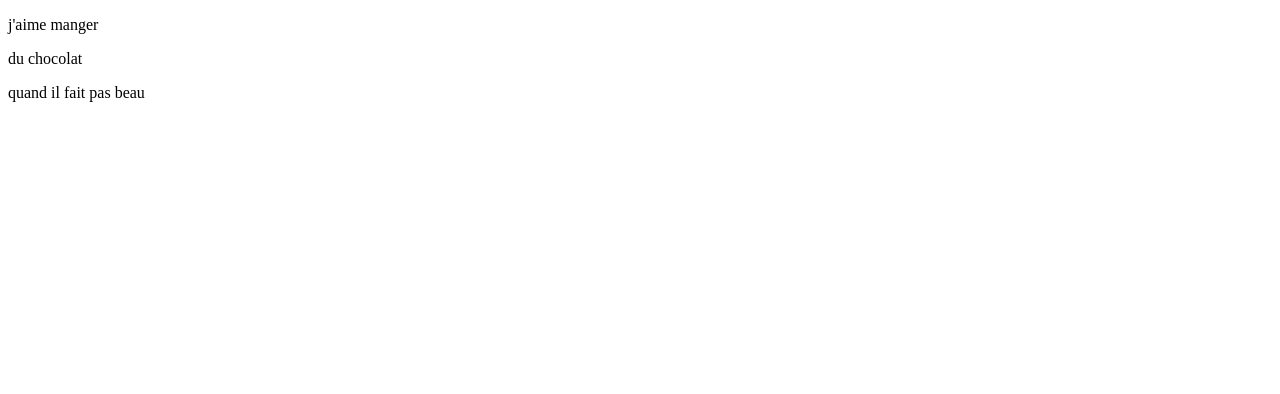
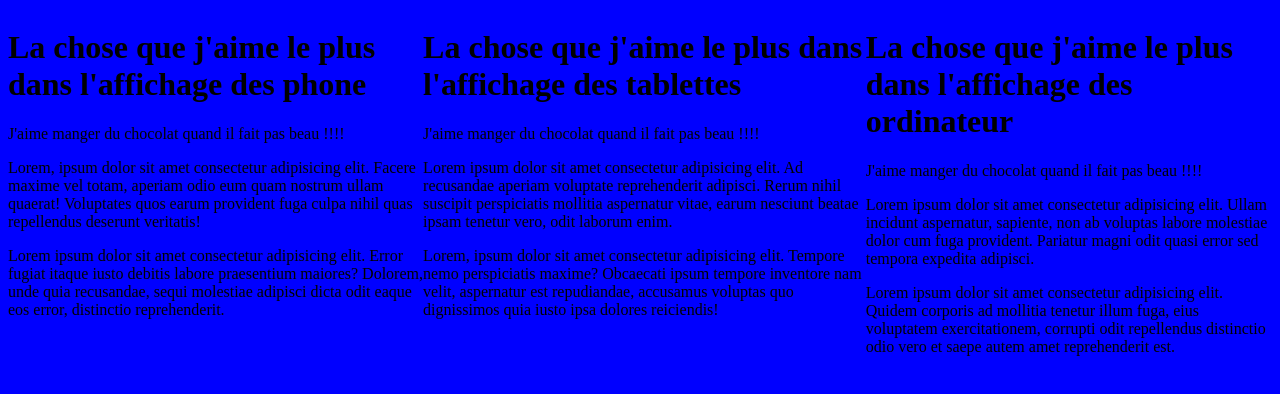
Before and after one commit to maxime-vds/responsivecolor, a plain HTML site: page index.html in a window 1280 px wide. Drawn offline with Linux system fonts and the light colour scheme.

Commit message:
workfinish

```diff
--- a/index.html
+++ b/index.html
@@ -5,13 +5,29 @@
     <meta http-equiv="X-UA-Compatible" content="IE=edge">
     <meta name="viewport" content="width=device-width, initial-scale=1.0">
     <title>Document</title>
-    <link style="stylesheet" href="style.css">
+    <link rel="stylesheet"  href="style.css">
 </head>
 
 <body>
-    <div id="small"> <p> j'aime manger </p>  </div>
-    <div id="medium">  <p> du chocolat </p></div>
-    <div id="large">   <p> quand il fait pas beau</p></div>
+    <div id="small">
+        <h1> La chose que j'aime le plus  dans l'affichage des phone</h1>
+         <p> J'aime manger du chocolat quand il fait pas beau !!!!</p>
+         <p> Lorem, ipsum dolor sit amet consectetur adipisicing elit. Facere maxime vel totam, aperiam odio eum quam nostrum ullam quaerat! Voluptates quos earum provident fuga culpa nihil quas repellendus deserunt veritatis!</p>
+         <p> Lorem ipsum dolor sit amet consectetur adipisicing elit. Error fugiat itaque iusto debitis labore praesentium maiores? Dolorem, unde quia recusandae, sequi molestiae adipisci dicta odit eaque eos error, distinctio reprehenderit.</p>
+    </div>
+
+    <div id="medium">
+        <h1> La chose que j'aime le plus  dans l'affichage des tablettes</h1>
+        <p> J'aime manger du chocolat quand il fait pas beau !!!!</p>
+        <p>Lorem ipsum dolor sit amet consectetur adipisicing elit. Ad recusandae aperiam voluptate reprehenderit adipisci. Rerum nihil suscipit perspiciatis mollitia aspernatur vitae, earum nesciunt beatae ipsam tenetur vero, odit laborum enim.</p>
+        <p> Lorem, ipsum dolor sit amet consectetur adipisicing elit. Tempore nemo perspiciatis maxime? Obcaecati ipsum tempore inventore nam velit, aspernatur est repudiandae, accusamus voluptas quo dignissimos quia iusto ipsa dolores reiciendis!</p>
+    </div>
+
+    <div id="large">
+        <h1> La chose que j'aime le plus  dans l'affichage des ordinateur</h1>
+        <p> J'aime manger du chocolat quand il fait pas beau !!!!</p>
+        <p> Lorem ipsum dolor sit amet consectetur adipisicing elit. Ullam incidunt aspernatur, sapiente, non ab voluptas labore molestiae dolor cum fuga provident. Pariatur magni odit quasi error sed tempora expedita adipisci.</p>
+        <p>  Lorem ipsum dolor sit amet consectetur adipisicing elit. Quidem corporis ad mollitia tenetur illum fuga, eius voluptatem exercitationem, corrupti odit repellendus distinctio odio vero et saepe autem amet reprehenderit est.</p>     </div>
 
 </body>
 
--- a/style.css
+++ b/style.css
@@ -1,23 +1,42 @@
 
 /*for smartphone */
-@media only screen and (min-width: 300px)
+@media only screen and (min-width: 0px)
  { body { background-color: #ff0000;
 
+}
  }
+
+/*for tablette*/
+@media only screen and (min-width: 300px) and (max-width: 768px)
+{
+    body
+    { background-color: green;
+
+    }
+ body #small { font-size: 60%;
+
+  }
+ body #medium{font-size: 30%;
+
+  }
+ body #large {font-size: 100%;
+
+  }
 
 }
 
-/*for tablette*/
-@media only screen and (min-width: 768px)
-{
-    body { background-color: green;
-
-    }
-}
 
 /*for desktop*/
 @media only screen and (min-width: 768px)
-{ body { background-color: blue;
+{
+ body { background-color: blue;
+    display: flex;
+    flex-direction: row;
+    }
+
+    body #smal #medium #large{
+        font-size: large;
+     }
+
 
 }
-}
```
